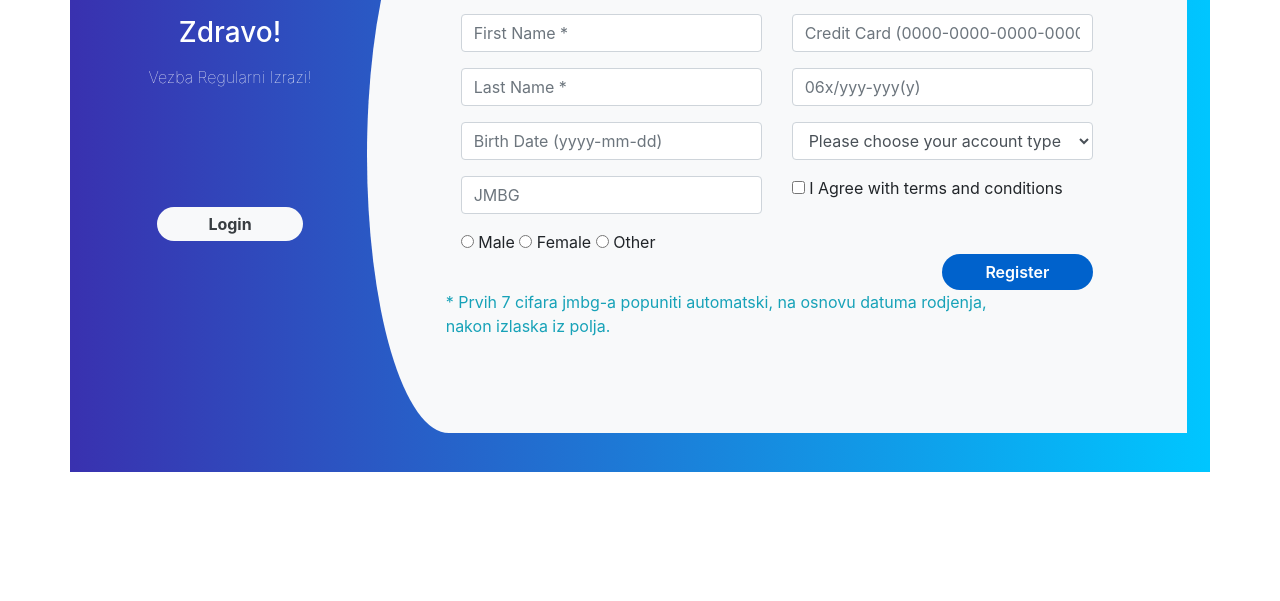
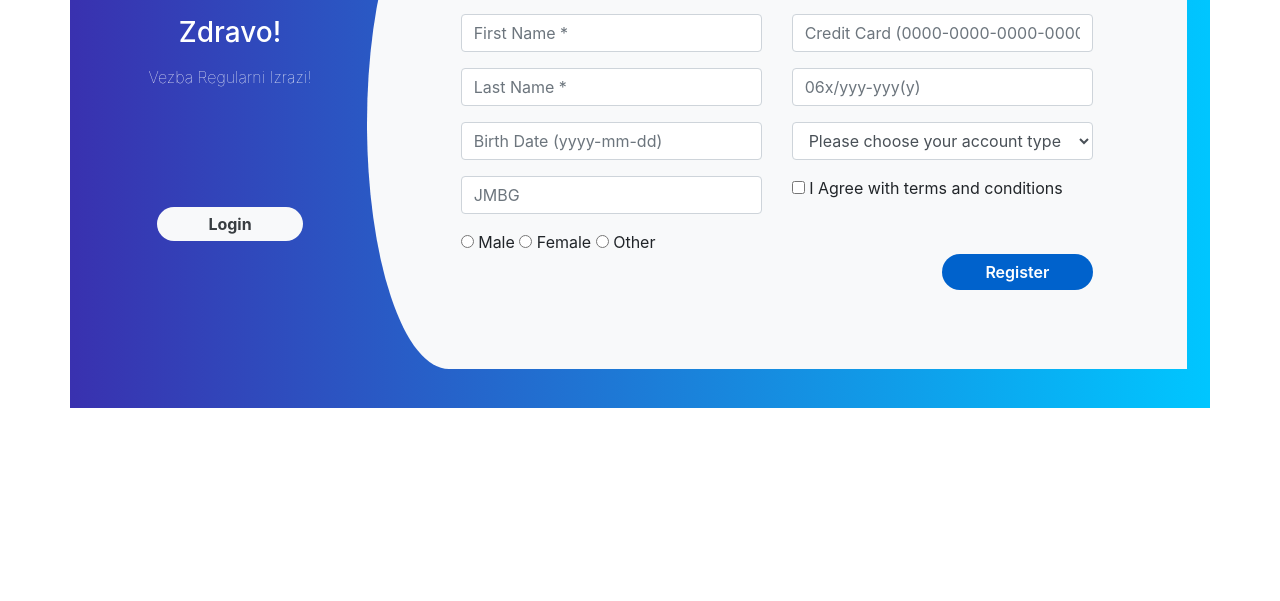
Before and after one commit to tosibakoludo/Login-RegEx, a plain HTML site: page index.html in a window 1280 px wide. Shown: the part 199-800 px from the top of the page. Drawn offline with nearby package versions, Linux system fonts and the light colour scheme.

Commit message:
opet izmene na index.html

```diff
--- a/index.html
+++ b/index.html
@@ -88,7 +88,7 @@
                                         <div id="feedback">
 
                                         </div>
-                                        <p class="text-info">* Prvih 7 cifara jmbg-a popuniti automatski, na osnovu datuma rodjenja,<br> nakon izlaska iz polja.</p>
+                                        <p class="text-info"></p>
                                     </div>
                                 </div>
                             </div>
```
